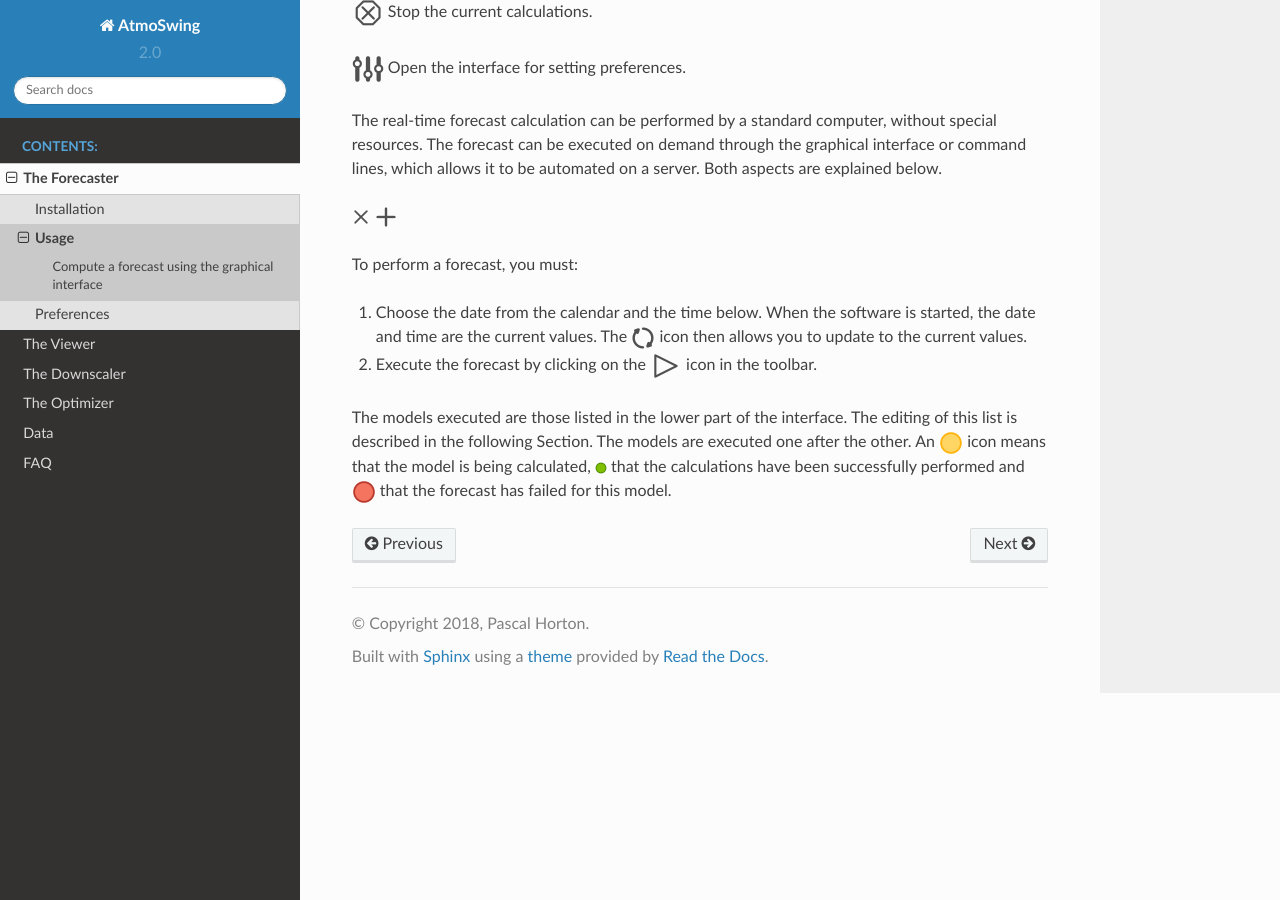
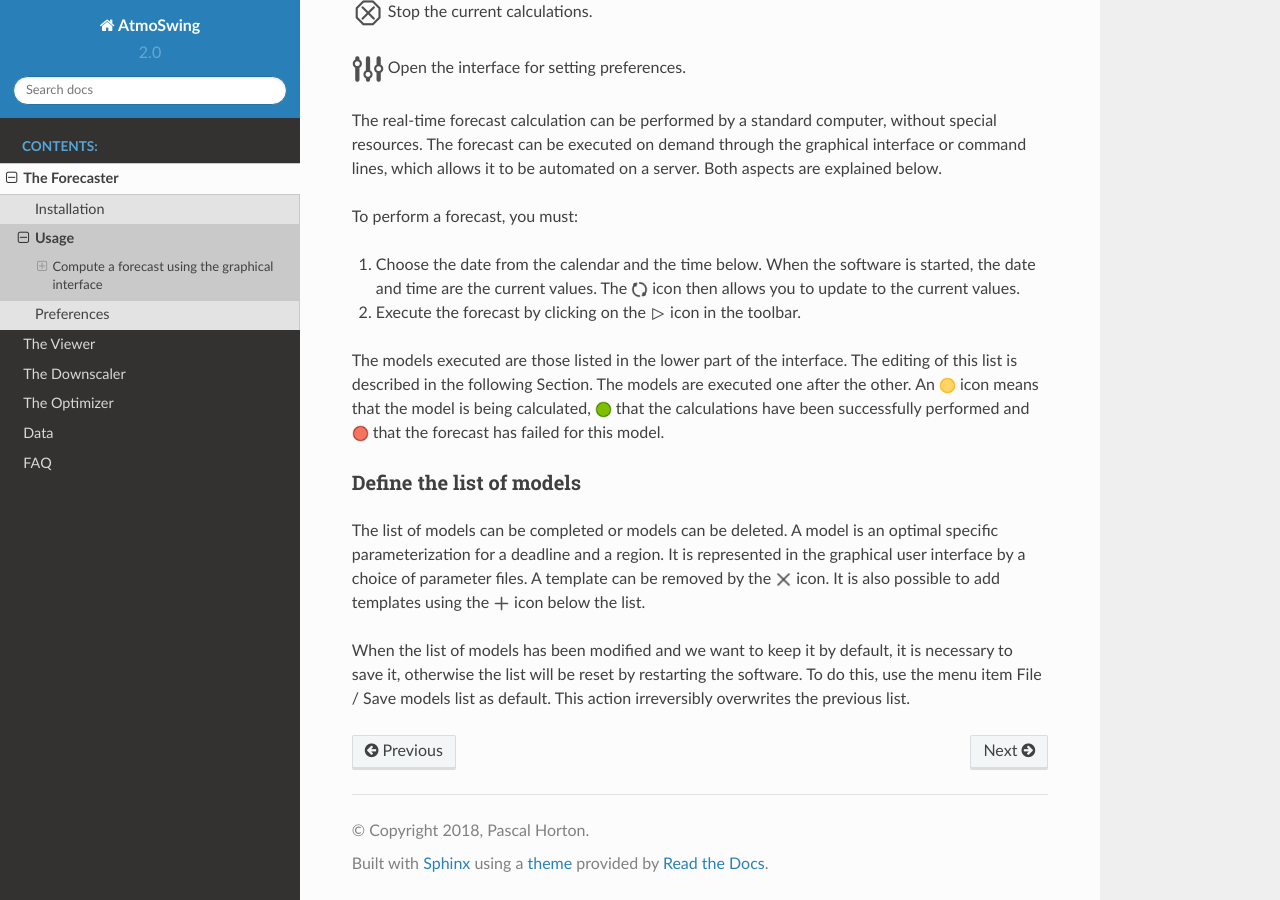
Before and after one commit to atmoswing/atmoswing-user-manual, a Sphinx documentation site: the page built from docs/app-forecaster/usage.rst, in a window 1280 px wide and 900 px high, scrolled down 1332 px. Built offline with Sphinx 7.4.7 and the Read the Docs theme 2.0.0, drawn with Linux system fonts in a browser that asks for light colours; pages that are not in the unit, such as notebooks, are missing from menus.

Commit message:
Update usage.rst

```diff
--- a/docs/app-forecaster/usage.rst
+++ b/docs/app-forecaster/usage.rst
@@ -23,35 +23,69 @@ The toolbar allows the following actions:
 |icon_preferences| Open the interface for setting preferences.
 
 .. |icon_run| image:: img/icon_run.png
+   :align: middle
 
 .. |icon_stop| image:: img/icon_stop.png
+   :align: middle
 
 .. |icon_preferences| image:: img/icon_preferences.png
+   :align: middle
 
 The real-time forecast calculation can be performed by a standard computer, without special resources. The forecast can be executed on demand through the graphical interface or command lines, which allows it to be automated on a server. Both aspects are explained below.
-
-.. |bullet_white| image:: img/icon-bullet_white.png
-
-.. image:: img/icon-close.png
-
-.. image:: img/icon-plus.png
-
 
 To perform a forecast, you must:
 
 1. Choose the date from the calendar and the time below. When the software is started, the date and time are the current values. The |icon_update| icon then allows you to update to the current values.
-2. Execute the forecast by clicking on the |icon_run| icon in the toolbar.
+2. Execute the forecast by clicking on the |icon_run_s| icon in the toolbar.
 
 .. |icon_update| image:: img/icon-update.png
+   :width: 24
+   :height: 24
+   :scale: 70
+   :align: middle
+
+.. |icon_run_s| image:: img/icon_run.png
+   :width: 32
+   :height: 32
+   :scale: 50
+   :align: middle
 
 The models executed are those listed in the lower part of the interface. The editing of this list is described in the following Section. The models are executed one after the other. An |icon_bullet_yellow| icon means that the model is being calculated, |icon_bullet_green| that the calculations have been successfully performed and |icon_bullet_red| that the forecast has failed for this model.
 
 .. |icon_bullet_green| image:: img/icon-bullet_green.png
    :width: 24
    :height: 24
-   :scale: 50
+   :scale: 70
    :align: middle
 
 .. |icon_bullet_yellow| image:: img/icon-bullet_yellow.png
+   :width: 24
+   :height: 24
+   :scale: 70
+   :align: middle
 
 .. |icon_bullet_red| image:: img/icon-bullet_red.png
+   :width: 24
+   :height: 24
+   :scale: 70
+   :align: middle
+
+
+Define the list of models
+~~~~~~~~~~~~~~~~~~~~~~~~~
+
+The list of models can be completed or models can be deleted. A model is an optimal specific parameterization for a deadline and a region. It is represented in the graphical user interface by a choice of parameter files. A template can be removed by the |icon_close| icon. It is also possible to add templates using the |icon_plus| icon below the list.
+
+When the list of models has been modified and we want to keep it by default, it is necessary to save it, otherwise the list will be reset by restarting the software. To do this, use the menu item File / Save models list as default. This action irreversibly overwrites the previous list.
+
+.. |icon_close| image:: img/icon-close.png
+   :width: 24
+   :height: 24
+   :scale: 70
+   :align: middle
+
+.. |icon_plus| image:: img/icon-plus.png
+   :width: 24
+   :height: 24
+   :scale: 70
+   :align: middle
```
